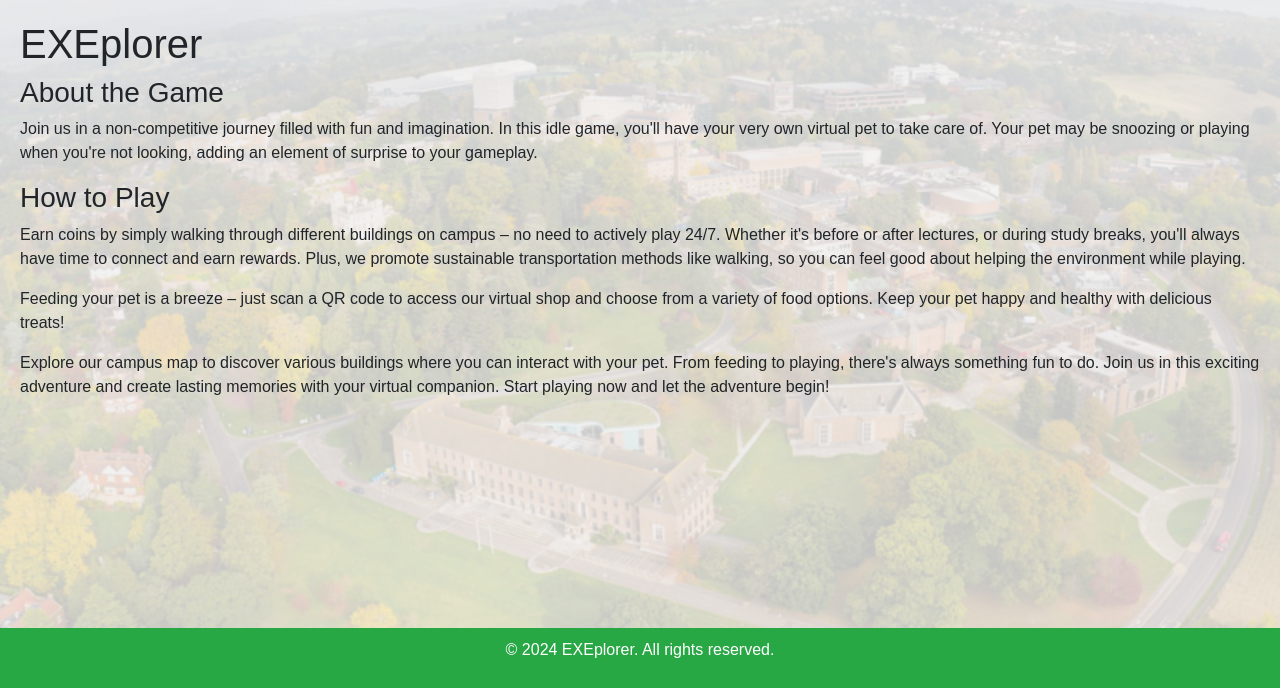
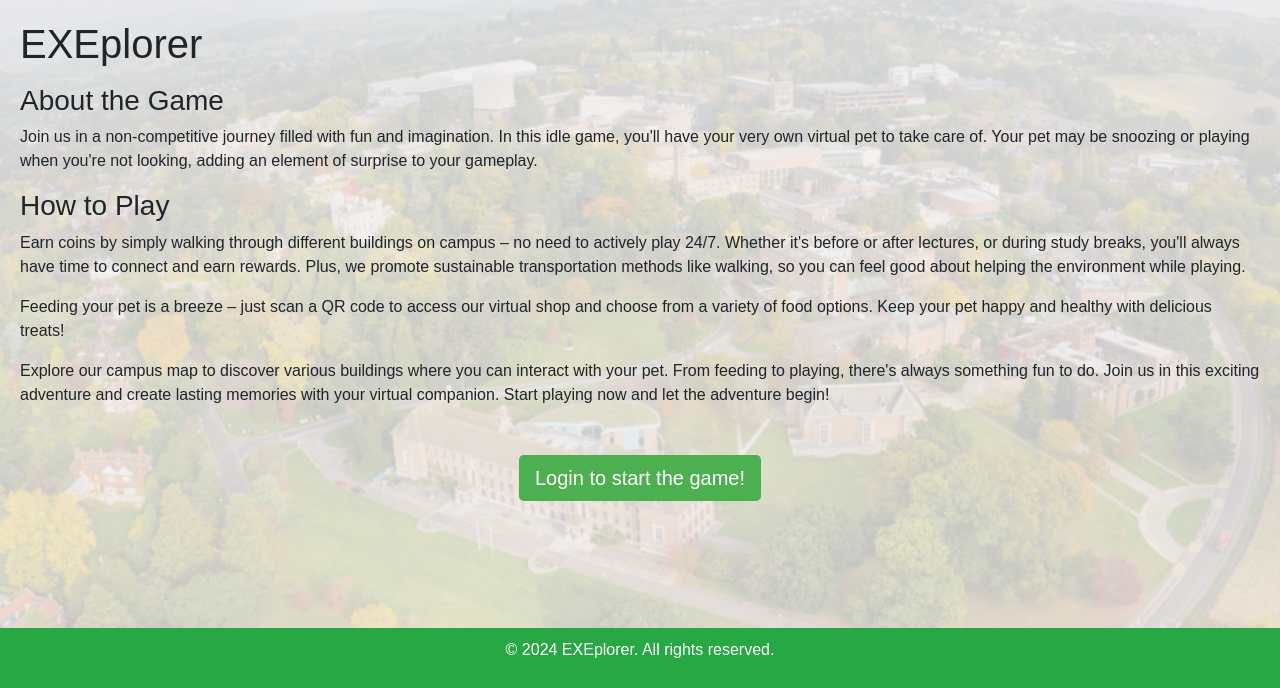
Before and after one commit to Yout-bit/GSE, a Django app: page / in a window 1280 px wide. Shown: the part 112-800 px from the top of the page. Run offline with Django 5.2, Linux system fonts and the light colour scheme; some libraries are stand-ins or nearby versions.

Commit message:
Add start button to home screen

```diff
--- a/src/gseproject/static/css/styles.css
+++ b/src/gseproject/static/css/styles.css
@@ -18,3 +18,12 @@ body {
     text-align: center;
     padding: 10px 0;
 }
+
+.start-btn {
+    background-color: #4CAF50;
+    border: #4CAF50;
+}
+
+.start-btn:hover {
+    background-color: #2E8B57;
+  }
--- a/src/gseproject/templates/home.html
+++ b/src/gseproject/templates/home.html
@@ -11,8 +11,10 @@
 
 <body>
 <section>
-<h1>EXEplorer</h1>
+    <h1>EXEplorer</h1>
+    <p></p>
 </section>
+
 <section>
     <h3>About the Game</h3>
     <p>Join us in a non-competitive journey filled with fun and imagination. In this idle game, you'll have your very own virtual pet to take care of. Your pet may be snoozing or playing when you're not looking, adding an element of surprise to your gameplay.</p>
@@ -24,5 +26,17 @@
     <p>Feeding your pet is a breeze – just scan a QR code to access our virtual shop and choose from a variety of food options. Keep your pet happy and healthy with delicious treats!</p>
     <p>Explore our campus map to discover various buildings where you can interact with your pet. From feeding to playing, there's always something fun to do. Join us in this exciting adventure and create lasting memories with your virtual companion. Start playing now and let the adventure begin!</p>
 </section>
+
+<section>
+    <div class="container mt-5">
+        <div class="d-flex justify-content-center">
+            {% if user.is_authenticated %}
+                <a href="{% url 'game' %}" class="btn btn-primary btn-lg start-btn">Start the game!</a>
+            {% else %}
+                <a href="{% url 'login' %}" class="btn btn-primary btn-lg start-btn">Login to start the game!</a>
+            {% endif %}
+        </div>
+    </div>
+</section>
 </body>
 {% endblock %}
```
